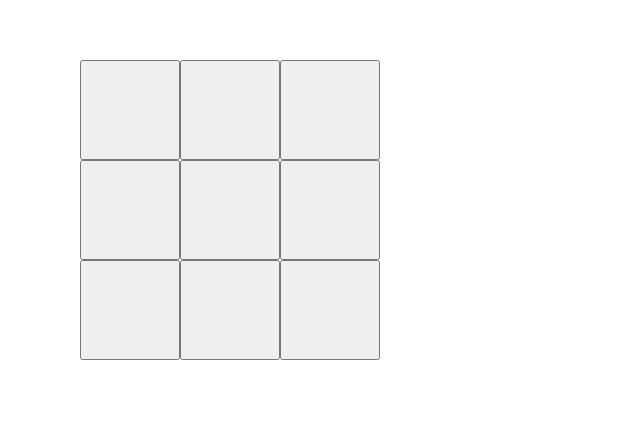
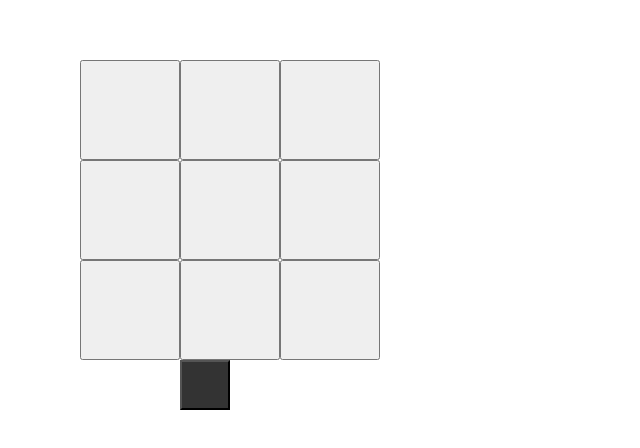
Before and after one commit to illy654/NoughtsAndCrosses, a React app: page / in a window 1280 px wide. Shown: the part 240-688 px from the top of the page, without its empty margins (0-640 px from the left). Built offline with nearby package versions, Linux system fonts and the light colour scheme.

Commit message:
the rest of the files

```diff
--- a/src/board.js
+++ b/src/board.js
@@ -1,17 +1,17 @@
 import Tile from "./tile";
-import { useState,useEffect } from 'react';
+import { useState, useEffect } from 'react';
+let counter = 0;
 let myGo = "True"
 let WinnerSign;
+let myBool = true;
+let myHistory = [];
+const Board = () => {
 
-let History = [['', '', '', '', '', '', '', '', '',]]
-const Board = () => {
-    let myHistory = useState(" ")
     const [board, changeBoard] = useState(
         ['', '', '', '', '', '', '', '', '',]
     )
     const DisplayTheWin = (whoWon) => {
         WinnerSign = <div className="won" id="getRekt"><center><h1> {whoWon} Won! </h1></center></div>
-        myHistory = useState(History)
     }
     for (let x = 0; x != 3; x++) {
         if (board[3 * x] == board[3 * x + 1] && board[3 * x] == board[3 * x + 2] && board[x * 3] != '') {
@@ -24,11 +24,26 @@ const Board = () => {
             if (board[4] != '') { DisplayTheWin(board[4]) }
         }
     }
-    useEffect(() => {
-        History.push(board)
-    })
-
+    const fastForward = () => {
+        console.log("forward")
+    }
+    const moveBackwards = () => {
+        let temp = myHistory[myHistory.length -1 ]
+        console.log(temp)
+        changeBoard(temp)
+    }
+    if(counter == 1){
+        myBool = false;
+    }
+    counter++
+    if(myHistory[myHistory.length - 1] === board){myBool = false}
+    if(myBool){
+        myHistory.push(board);
+    }
+    myBool = true;
+    console.log(myHistory)
     return (
+        <div>
         <div className="LesBoard">
             {board.map((tile, index) => {
                 const changeBoardbyIndex = () => {
@@ -43,6 +58,11 @@ const Board = () => {
 
         </div>
 
+        <div className="buttons">
+            <button className="backwards" onClick = {fastForward}></button>
+            <button className="backwards" onClick = {moveBackwards}></button>
+        </div>
+        </div>
     );
 
 }
--- a/src/index.css
+++ b/src/index.css
@@ -5,18 +5,20 @@
   margin: 0;
   font-family: "Quicksand";
   color: #333;
+  font-size: 120%;
 }
 
 body {
   margin: 0;
   -webkit-font-smoothing: antialiased;
   -moz-osx-font-smoothing: grayscale;
-  font-size: 120%;
+
 }
 
 .Square{
   width:100px;
-  height:100px
+  height:100px;
+
 }
 
 .Board{
@@ -86,3 +88,21 @@ body {
   width:100px;
   height:100px;
 }
+
+.forward{
+  width:50px;
+  height:50px;
+  background-color: #333;
+  position: fixed;
+  right: 1000px;
+  top:600PX;
+}
+
+.backwards{
+  width:50px;
+  height:50px;
+  background-color: #333;
+  position: fixed;
+  right: 1050px;
+  top:600PX;
+}
```
Also changed, not shown: public/index.html (line endings or trailing spaces), 1 other file.
